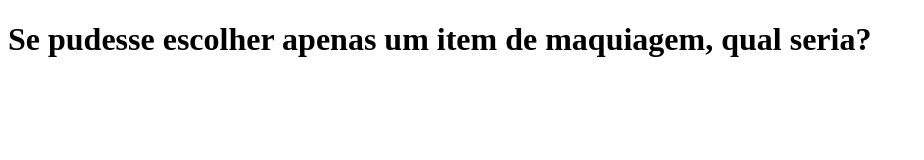
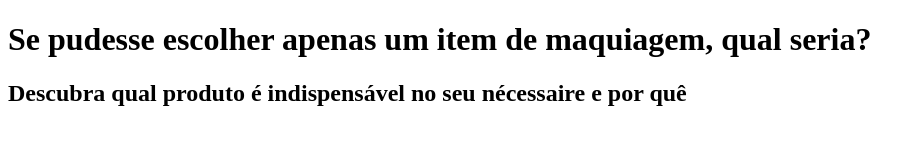
Before and after one commit to kyaramendoncasouza-ai/site1, a plain HTML site: page index.html in a window 1280 px wide. Shown: the whole page, without its empty margins (0-924 px from the left). Drawn offline with Linux system fonts and the light colour scheme.

Commit message:
Add files via upload

```diff
--- a/index.html
+++ b/index.html
@@ -5,6 +5,6 @@
     </head>
     <body>
      <h1>Se pudesse escolher apenas um item de maquiagem, qual seria?</h1>
-     <h2> </h2>
+     <h2> Descubra qual produto é indispensável no seu nécessaire e por quê</h2>
     </body>
  </html>
```
